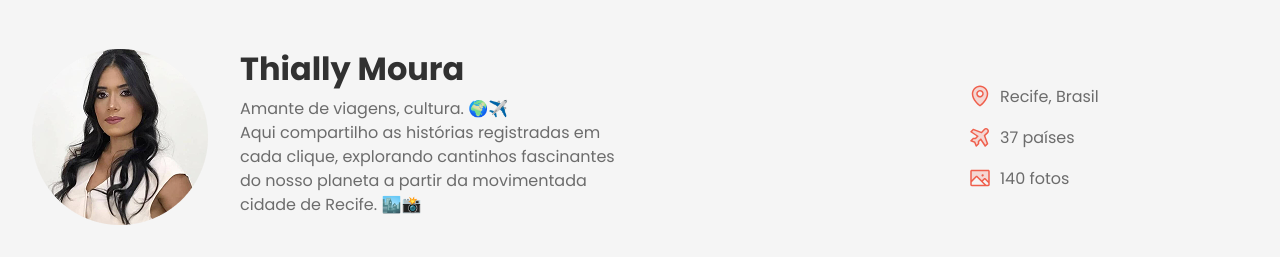
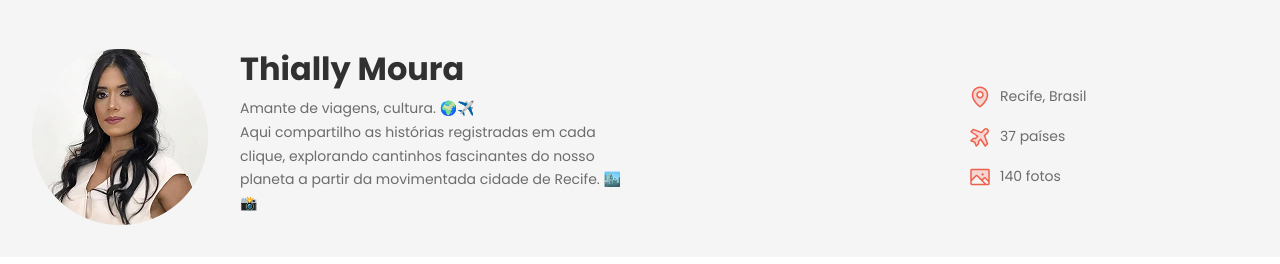
Before and after one commit to thiallymoura/travelgram-project, a plain HTML site: page index.html in a window 1280 px wide. Shown: the part 86-350 px from the top of the page. Drawn offline with Linux system fonts and the light colour scheme.

Commit message:
change: header

```diff
--- a/styles/header.css
+++ b/styles/header.css
@@ -1,5 +1,7 @@
 header {
     padding-block: 32px;
+
+    font: var(--text-md);
 }
 
 header .container {
@@ -23,11 +25,6 @@ header .container {
     margin-bottom: 8px;
 }
 
-#profile p {
-    font: var(--text);
-    color: var(--text-color-secondary);
-}
-
 #info {
     list-style: none;
 
```
